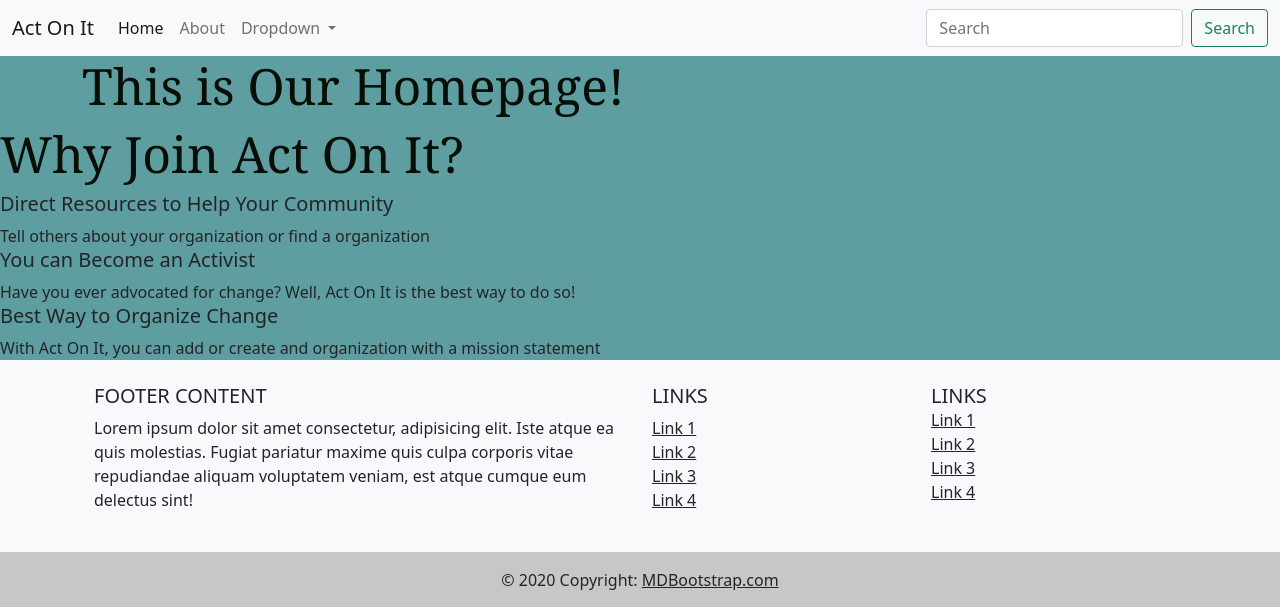
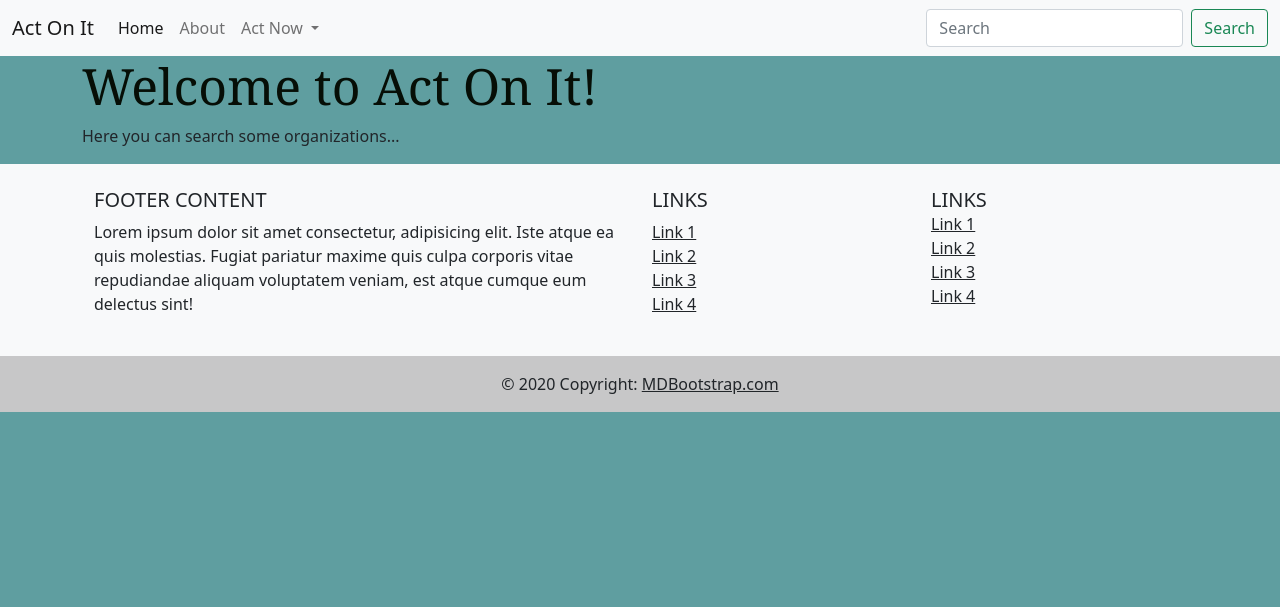
Before and after one commit to TTShack/TTShack, a Flask app: page / in a window 1280 px wide. Shown: the top 607 px of the page. Run offline with Flask 2, Linux system fonts and the light colour scheme.

Commit message:
initial commit

```diff
--- a/socialwebapp/app.py
+++ b/socialwebapp/app.py
@@ -4,8 +4,7 @@ app = Flask(__name__)  #creates an instance of flask
 
 @app.route('/')
 def index():
-    title = "Act On It!"
-    return render_template("index.html", title=title) #renders template from template folder
+    return render_template("index.html") #renders template from template folder
 
 @app.route('/about')
 def about():
--- a/socialwebapp/templates/base.html
+++ b/socialwebapp/templates/base.html
@@ -11,7 +11,7 @@
     <link href="static/style.css" rel="stylesheet">
 
 
-    <title>Act On It</title>
+    <title>{% block title %}Act On It{% endblock %}</title>
   </head>
   <body>
   <nav class="navbar navbar-expand-lg navbar-light bg-light">
@@ -30,7 +30,7 @@
         </li>
         <li class="nav-item dropdown">
           <a class="nav-link dropdown-toggle" href="#" id="navbarDropdown" role="button" data-bs-toggle="dropdown" aria-expanded="false">
-            Dropdown
+            Act Now
           </a>
           <ul class="dropdown-menu" aria-labelledby="navbarDropdown">
             <li><a class="dropdown-item" href="#">Add Your Organization</a></li>
--- a/socialwebapp/templates/index.html
+++ b/socialwebapp/templates/index.html
@@ -1,9 +1,12 @@
 {% extends 'base.html' %}
+
+{% block title%}Home{% endblock %}
 
 {% block content %}
 
     <div class="container">
-        <h1>This is Our Homepage!</h1>
+        <h1>Welcome to Act On It!</h1>
+        <p>Here you can search some organizations...</p>
     </div>
     <!-- Optional JavaScript; choose one of the two! -->
 
@@ -15,19 +18,6 @@
     <script src="https://cdn.jsdelivr.net/npm/@popperjs/core@2.5.4/dist/umd/popper.min.js" integrity="sha384-q2kxQ16AaE6UbzuKqyBE9/u/KzioAlnx2maXQHiDX9d4/zp8Ok3f+M7DPm+Ib6IU" crossorigin="anonymous"></script>
     <script src="https://cdn.jsdelivr.net/npm/bootstrap@5.0.0-beta1/dist/js/bootstrap.min.js" integrity="sha384-pQQkAEnwaBkjpqZ8RU1fF1AKtTcHJwFl3pblpTlHXybJjHpMYo79HY3hIi4NKxyj" crossorigin="anonymous"></script>
     -->
-    <div class="container-21SHbu">
-      <div class="row-3wW-Fx"><h1 class="h1-1JG5Bw title-2cooEY fullRow-2MnOjL">Why Join Act On It?</h1></div>
-        <div class="row-3wW-Fx values-ylLP_g">
-          <div class="value-1Iid94 fullRow-2MnOjL"><h5 class="h5-2BAJXL valueHeading-2FSFOX">Direct Resources to Help Your Community</h5>
-            <div class="text-3U-SDd textMedium-1DcD2z valueText-3luHFZ">Tell others about your organization or find a organization</div>
-          </div>
-          <div class="value-1Iid94 fullRow-2MnOjL"><h5 class="h5-2BAJXL valueHeading-2FSFOX">You can Become an Activist</h5>
-            <div class="text-3U-SDd textMedium-1DcD2z valueText-3luHFZ">Have you ever advocated for change? Well, Act On It is the best way to do so!</div>
-          </div>
-          <div class="value-1Iid94 fullRow-2MnOjL"><h5 class="h5-2BAJXL valueHeading-2FSFOX">Best Way to Organize Change</h5>
-            <div class="text-3U-SDd textMedium-1DcD2z valueText-3luHFZ">With Act On It, you can add or create and organization with a mission statement</div>
-            </div>
-          </div>
-        </div>
+
 
 {% endblock %}
```
Also changed, not shown: socialwebapp/templates/about.html (+15 -2 lines).
